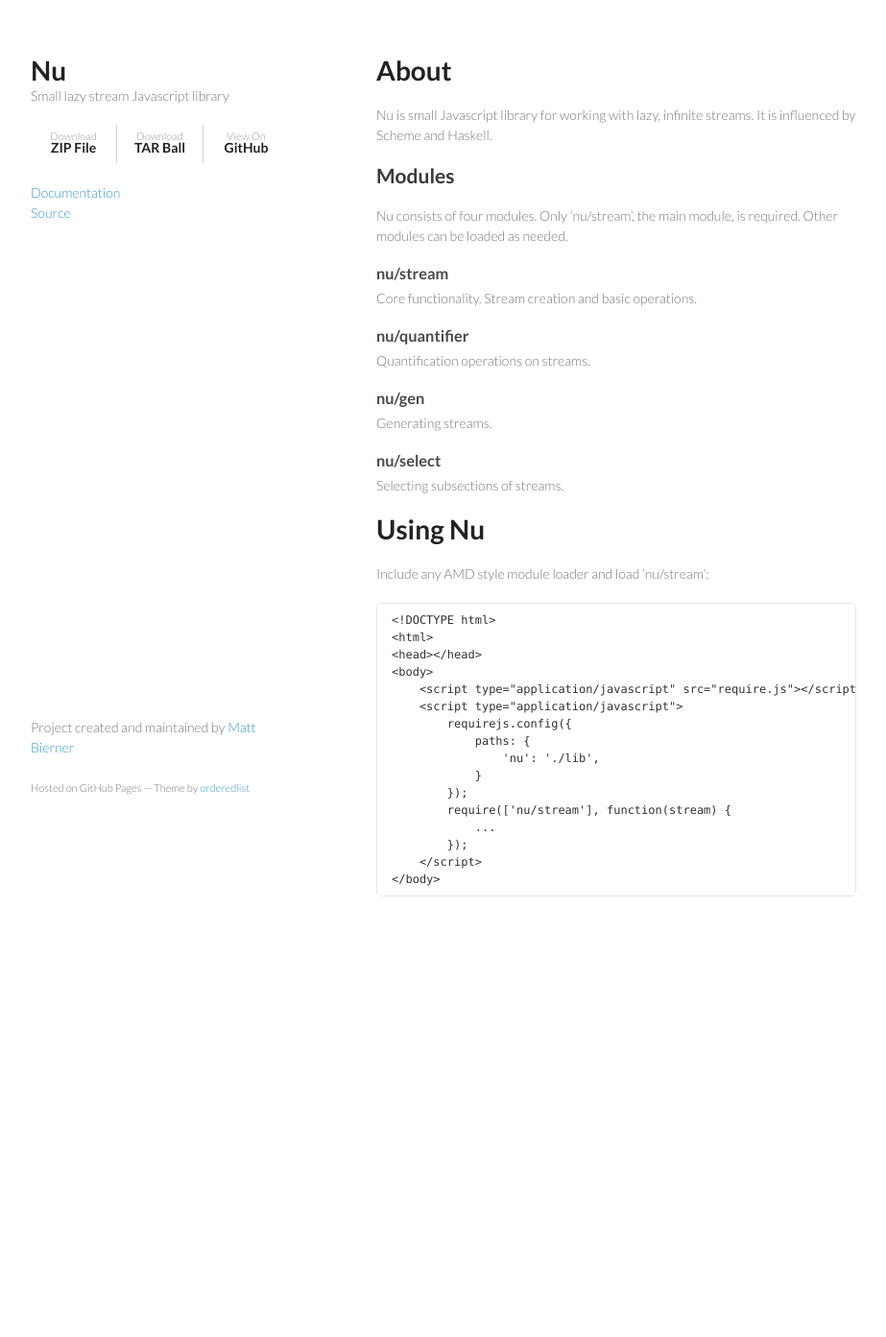
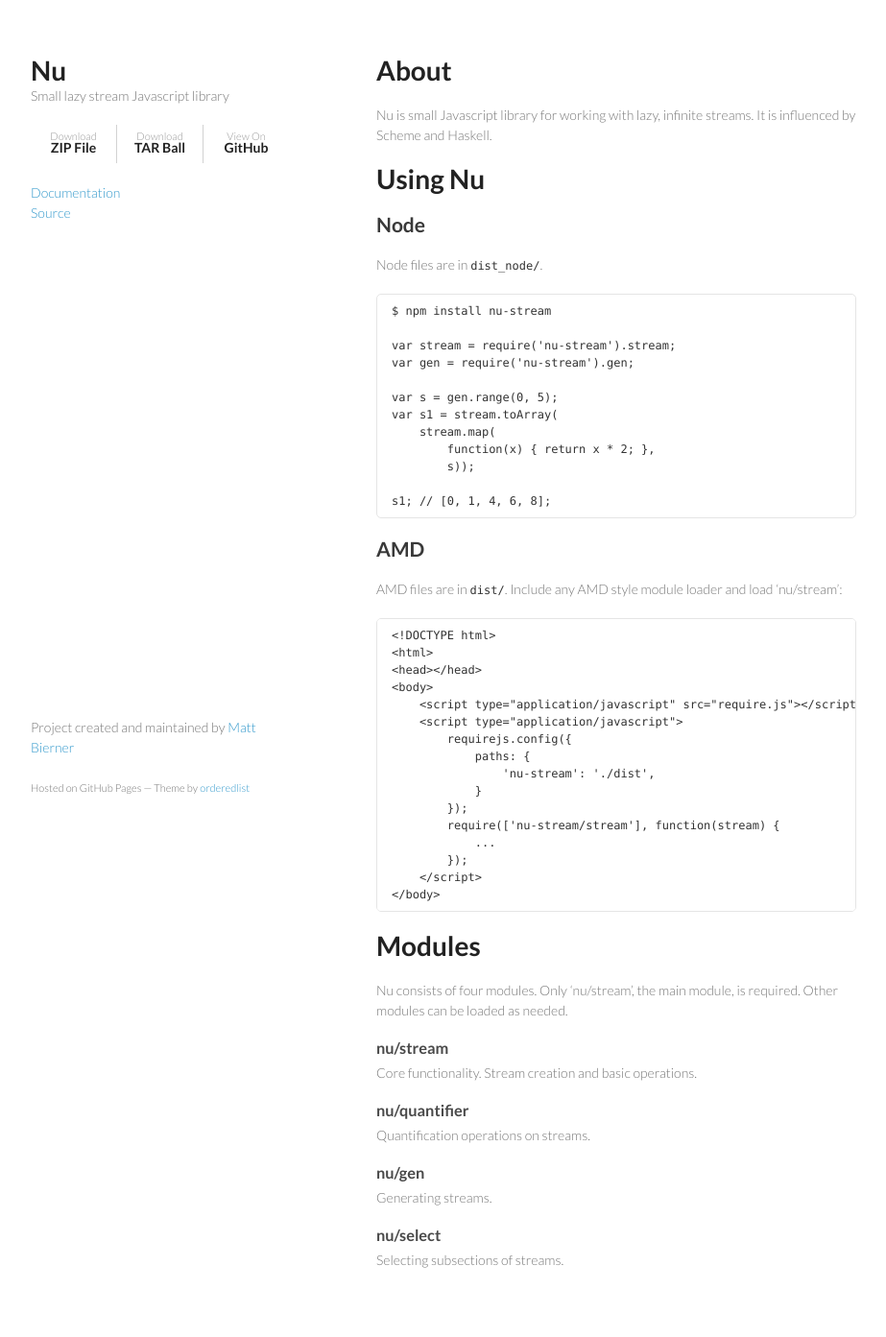
Before and after one commit to mattbierner/nu, a Jekyll site: the page built from index.md, in a window 1280 px wide. Shown: the whole page at 96% size, without its empty margins (178-1101 px from the left). Built offline with Jekyll 4.4.1, drawn with Linux system fonts in a browser that asks for light colours; before the commit the page ends 1004 px from its top, so only the background shows below that.

Commit message:
Updated for node

```diff
--- a/index.md
+++ b/index.md
@@ -6,7 +6,46 @@
 Nu is small Javascript library for working with lazy, infinite streams. It is
 influenced by Scheme and Haskell.
 
-## Modules
+# Using Nu
+
+## Node
+Node files are in `dist_node/`.
+
+    $ npm install nu-stream
+
+    var stream = require('nu-stream').stream;
+    var gen = require('nu-stream').gen;
+
+    var s = gen.range(0, 5);
+    var s1 = stream.toArray(
+        stream.map(
+            function(x) { return x * 2; },
+            s));
+
+    s1; // [0, 1, 4, 6, 8];
+
+## AMD
+AMD files are in `dist/`. Include any AMD style module loader and load 'nu/stream':
+
+    <!DOCTYPE html>
+    <html>
+    <head></head>
+    <body>
+        <script type="application/javascript" src="require.js"></script>
+        <script type="application/javascript">
+            requirejs.config({
+                paths: {
+                    'nu-stream': './dist',
+                }
+            });
+            require(['nu-stream/stream'], function(stream) {
+                ...
+            });
+        </script>
+    </body>
+
+
+# Modules
 Nu consists of four modules. Only 'nu/stream', the main module, is required.
 Other modules can be loaded as needed.
 
@@ -21,23 +60,3 @@
 
 ### nu/select
 Selecting subsections of streams.
-
-# Using Nu
-Include any AMD style module loader and load 'nu/stream':
-
-    <!DOCTYPE html>
-    <html>
-    <head></head>
-    <body>
-        <script type="application/javascript" src="require.js"></script>
-        <script type="application/javascript">
-            requirejs.config({
-                paths: {
-                    'nu': './lib',
-                }
-            });
-            require(['nu/stream'], function(stream) {
-                ...
-            });
-        </script>
-    </body>
```
